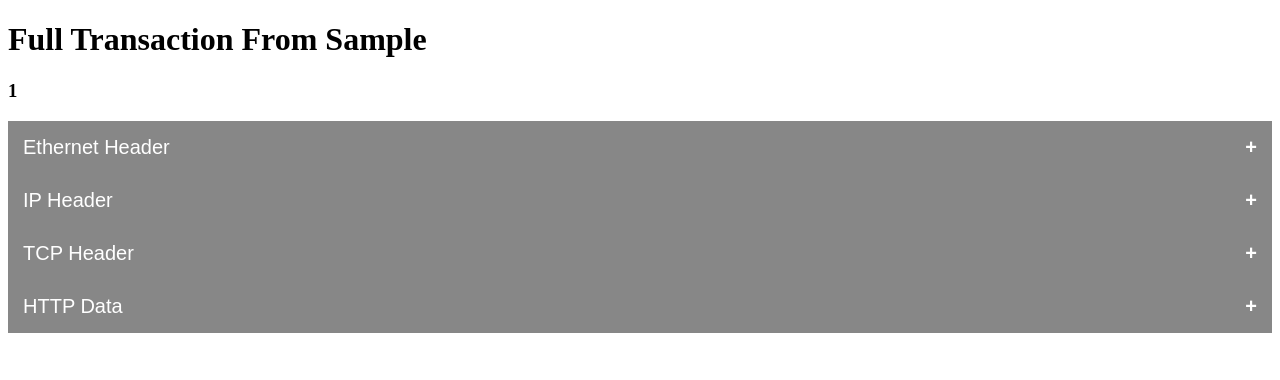
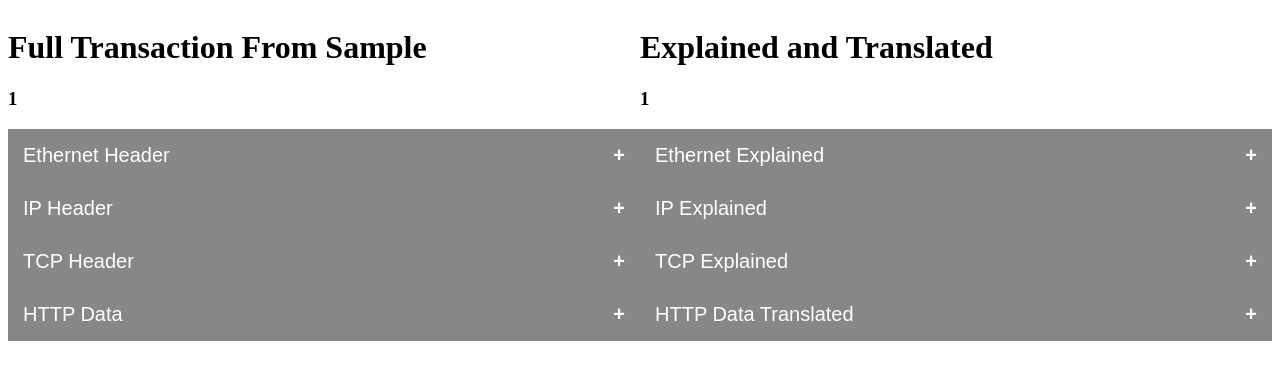
Before and after one commit to pratzyushd/a-level-nea-2022, a Flask app: template templates/a-level.html in a window 1280 px wide. Shown: the top 380 px of the page. Run offline with Flask 2, Linux system fonts and the light colour scheme; the template is opened without the code that fills it: most values are stand-ins (such as "Sample title", 1, 10 or a date in 2020).

Commit message:
Create explanation tabs
Create split screen and drop down menus for explanation tabs, with data
being dynamically filled in according to the specific packet the
explanation collapsibles are next to. This also includes translations
for the HTTP data in the packets.

```diff
--- a/static/css/styles.css
+++ b/static/css/styles.css
@@ -31,11 +31,38 @@
     padding: 0 18px;
     display: none;
     overflow: hidden;
+    z-index: 1;
 }
 
-packettext {
-  font-family:Consolas,Monaco,Lucida Console,Liberation Mono,DejaVu Sans Mono,Bitstream Vera Sans Mono,Courier New, monospace;
+packtxt {
+    font-family: Consolas,Monaco,Lucida Console,Liberation Mono,DejaVu Sans Mono,Bitstream Vera Sans Mono,Courier New, monospace;
     word-break: break-all;
     white-space: normal;
     text-align: center;
 }
+
+.split {
+    height: 100%;
+    width: 50%;
+    position: fixed;
+    z-index: 1;
+    overflow-y: scroll;
+}
+
+.left {
+    width: 50%;
+    float: left;
+}
+
+.right {
+    width: 50%;
+    float: left;
+}
+
+.explanation {
+    background-color: #f1f1f1;
+    padding: 0 18px;
+    display: none;
+    overflow: hidden;
+    z-index: 1;
+}
--- a/templates/a-level.html
+++ b/templates/a-level.html
@@ -6,7 +6,10 @@
 
 <title>Transaction Details</title>
 
+<div class="left">
+
 <h1>Full Transaction From {{ client_ip }}</h1>
+
 
 {# Using Jinja to loop over all the headers in the list #}
 {% for i in range(0, eth|length) %}
@@ -15,37 +18,110 @@
 
 <button type="button" class="collapsible">Ethernet Header</button>
 <div class="content">
-    <packettext>{{ eth[i]["full_contents"] }}<packettext/>
+    <packtxt>{{ eth[i]["full_contents"] }}</packtxt>
 </div>
 <button type="button" class="collapsible">IP Header</button>
 <div class="content">
-    <packettext>{{ ip[i]["full_contents"] }}<packettext/>
+    <packtxt>{{ ip[i]["full_contents"] }}</packtxt>
 </div>
 <button type="button" class="collapsible">TCP Header</button>
 <div class="content">
-    <packettext>{{ tcp[i]["full_contents"] }}<packettext/>
+    <packtxt>{{ tcp[i]["full_contents"] }}</packtxt>
 </div>
 {# If the HTTP data is empty (i.e. no information), then change the collapsible's
 title and the contents to tell the user that. #}
 {% if http[i]["full_contents"]|length > 0 %}
 <button type="button" class="collapsible">HTTP Data</button>
 <div class="content">
-    <packettext>{{ http[i]["full_contents"] }}<packettext/>
+    <packtxt>{{ http[i]["full_contents"] }}</packtxt>
 </div>
 {% else %}
 <button type="button" class="collapsible">HTTP Data (NONE)</button>
 <div class="content">
-    <packettext>This packet is used for Transport layer communication (i.e. TCP)
-    and there is therefore no HTTP data present.</packettext>
+    <packtxt>This packet is used for Transport layer communication (i.e. TCP)
+    and there is therefore no HTTP data present.</packtxt>
 </div>
 {% endif %}
 {% endfor %}
 
+</div>
+
+<div class="right">
+
+    <h1>Explained and Translated</h1>
+
+    {% for i in range(0, eth|length) %}
+
+    <h3>{{ i+1 }}</h3>
+
+    <button type="button" class="collapsible">Ethernet Explained</button>
+    <div class="content">
+        <p><packtxt>{{ eth[i]["src_mac_addr"] }}</packtxt>: Source MAC address</p>
+        <p><packtxt>{{ eth[i]["dest_mac_addr"] }}</packtxt>: Destination MAC address</p>
+        <p><packtxt>{{ eth[i]["type"] }}</packtxt>: Packet type (0800 indicates IP)</p>
+    </div>
+    <button type="button" class="collapsible">IP Explained</button>
+    <div class="content">
+        <p><packtxt> {{ ip[i]["ip_version"] }}</packtxt>: IP version (i.e. IPv4 or IPv6)</p>
+        <p><packtxt> {{ ip[i]["ip_header_len"] }}</packtxt>: Length of the IP header in 4-bit chunks
+        (i.e. nibbles).</p>
+        <p><packtxt> {{ ip[i]["service_type"] }}</packtxt>: Differentiated Services Field (off-spec)
+        </p>
+        <p><packtxt> {{ ip[i]["datagram_len"] }} = {{ ip[i]["datagram_len_decoded"] }}</packtxt>:
+        Length of the datagram, i.e. application layer data, TCP header and IP header.</p>
+        <p><packtxt> {{ ip[i]["time_to_live"] }} = {{ ip[i]["time_to_live_decoded"] }}</packtxt>:
+        Time to live of packet (i.e. how long it can live before being discarded) expressed in seconds.</p>
+        <p><packtxt> {{ ip[i]["transport_protocol"] }}</packtxt>: Transport protocol used (
+        <packtxt>06</packtxt> shows TCP and <packtxt>17</packtxt> shows UDP).</p>
+        <p><packtxt> {{ ip[i]["ip_header_checksum"] }}</packtxt>: Checksum used for error checking of
+        the IP header. When a packet arrives at a router, the checksum is recalculated, and if they
+        don't match, the packet is discarded.</p>
+        <p><packtxt> {{ ip[i]["source_ip_addr"] }} = {{ ip[i]["source_ip_addr_decoded"] }}</packtxt>:
+        Source IP address of the packet.</p>
+        <p><packtxt> {{ ip[i]["dest_ip_addr"] }} = {{ ip[i]["dest_ip_addr_decoded"] }}</packtxt>:
+        Destination IP address of the packet.</p>
+    </div>
+    <button type="button" class="collapsible">TCP Explained</button>
+    <div class="content">
+        <!-- Fill in contents for TCP Header explanation here -->
+        <p><packtxt> {{ tcp[i]["source_port"] }}</packtxt>: Source port used for TCP traffic.</p>
+        <p><packtxt> {{ tcp[i]["dest_port"] }}</packtxt>: Destination port used for TCP traffic.</p>
+        <p><packtxt> {{ tcp[i]["seq_num"] }} = {{ tcp[i]["seq_num_decoded"] }}</packtxt>:
+        Sequence number. If the SYN flag is set, this sets the initial sequence number to be used as
+         the "zero". If the SYN flag is clear, this is the total number of bytes sent since the start
+        of the session.</p>
+        <p><packtxt> {{ tcp[i]["ack_num"] }} = {{ tcp[i]["ack_num_decoded"] }}</packtxt>:
+        Acknowledgement number. If the ACK flag is set, the acknowledgement number shows the next
+        expected sequence number.</p>
+        <p><packtxt> {{ tcp[i]["tcp_header_len"] }}</packtxt>: Length of the TCP header in 4 bit nibbles.</p>
+        <p><packtxt> {{ tcp[i]["tcp_header_checksum"] }}</packtxt>: TCP header checksum. Calculated using
+        TCP header contents and pseudo-IP header, as the IP header has not yet been generated. Pseudo-
+        header consists of source and destination IP addresses, the protocol number for TCP and the header
+        and payload lengths.</p>
+    </div>
+    {# If the HTTP data is empty (i.e. no information), then change the collapsible's
+    title and the contents to tell the user that. #}
+    {% if http[i]["full_contents"]|length > 0 %}
+    <button type="button" class="collapsible">HTTP Data Translated</button>
+    <div class="content">
+        <!-- Fill in contents for HTTP decoding -->
+        <p><packtxt>{{ http[i]["data_decoded"] }}</packtxt></p>
+    </div>
+    {% else %}
+    <button type="button" class="collapsible">HTTP Data Translated (NONE)</button>
+    <div class="content">
+        <packtxt>This packet is used for Transport layer communication (i.e. TCP)
+        and there is therefore no HTTP data present.</packtxt>
+    </div>
+    {% endif %}
+    {% endfor %}
+</div>
+
+
 <script>
 var collapsible = document.getElementsByClassName("collapsible");
-var i;
 
-for (i = 0; i < collapsible.length; i++) {
+for (var i = 0; i < collapsible.length; i++) {
   collapsible[i].addEventListener("click", function() {
     this.classList.toggle("active");
     var content = this.nextElementSibling;
```
Lines whose indentation alone changed are shown as unchanged.
